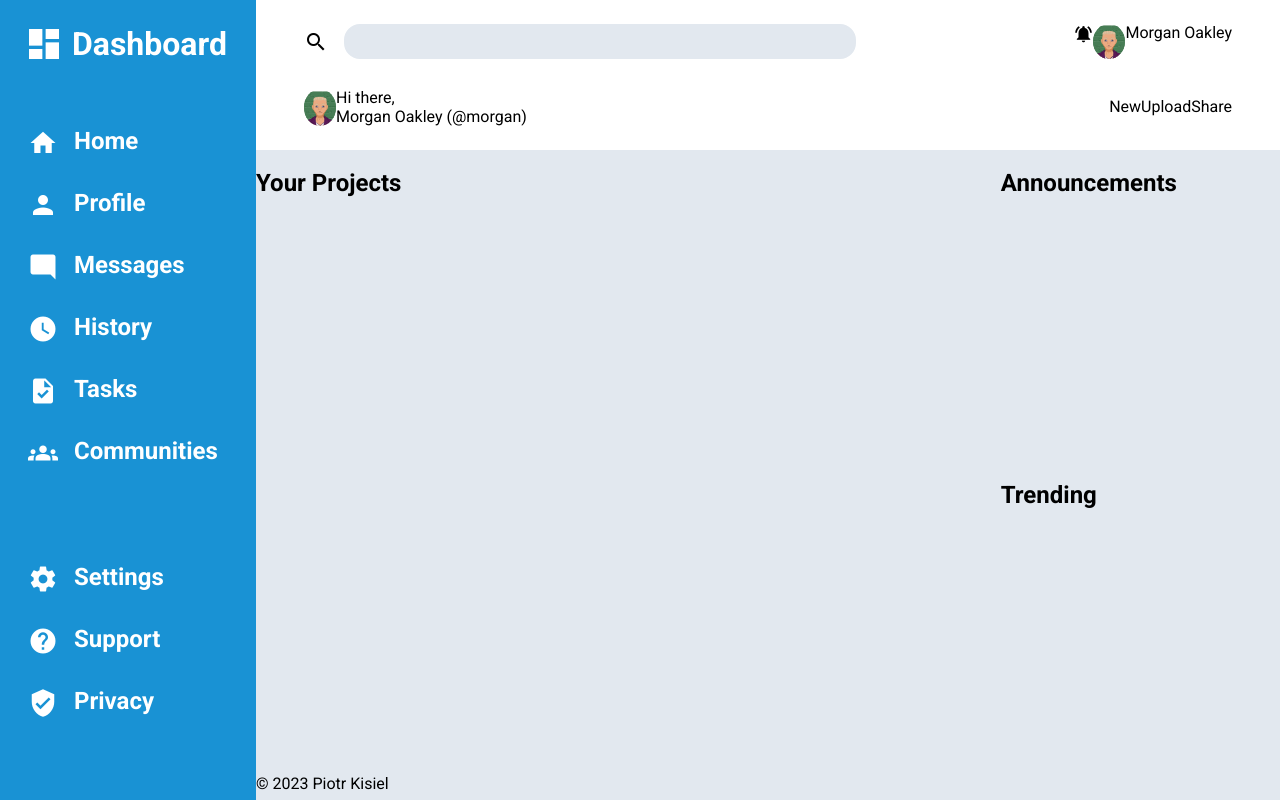
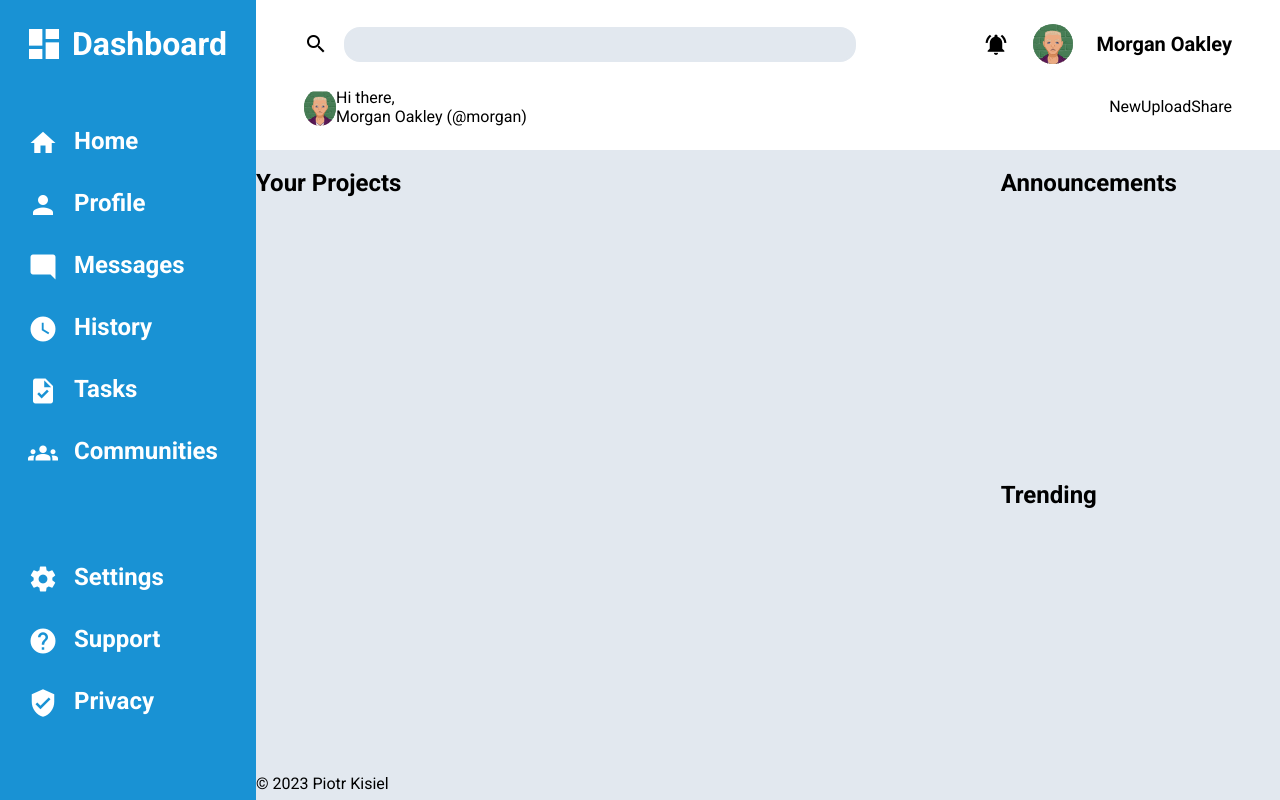
Before and after one commit to pietyr/admin-dashboard, a plain HTML site: page index.html in a window 1280 px wide. Drawn offline with Linux system fonts and the light colour scheme.

Commit message:
feat: styled profile interface

```diff
--- a/css/style.css
+++ b/css/style.css
@@ -120,6 +120,13 @@ input[type="search"]:focus {
 
 div.profile-interface {
 	display: flex;
+	align-items: center;
+	gap: 1.5rem;
+}
+
+div.profile-interface {
+	font-size: 1.25rem;
+	font-weight: 700;
 }
 
 div.greeting {
```
